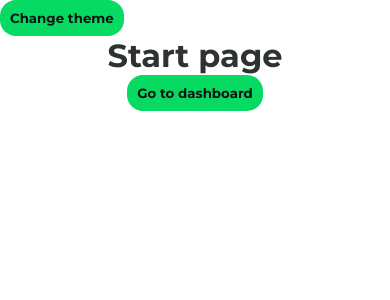
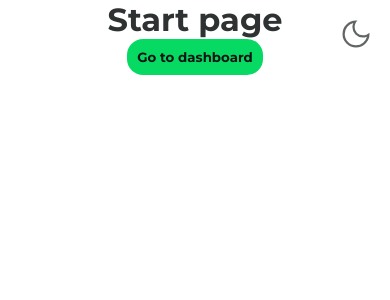
Before and after one commit to peedrofernandes/recipes-organizer, a React app: page / in a window 390 px wide. Shown: the top 300 px of the page. Built offline with nearby package versions, Linux system fonts and the light colour scheme.

Commit message:
Visual adjustments
Renamed dashboard to Recipes page, fixed some mobile issues with icons,
fixed bugs with Modal, etc.

```diff
--- a/src/ui/App.tsx
+++ b/src/ui/App.tsx
@@ -2,9 +2,10 @@ import React, { useContext, useState } from "react"
 import { BrowserRouter as Router, Routes, Route } from "react-router-dom"
 import styled, { createGlobalStyle, ThemeProvider } from "styled-components"
 import Button from "./components/Button"
-import ThemeContext, { ThemeContextProps } from "./context/ThemeContext"
-import ThemeContextProvider, { Theme, themesSet } from "./context/ThemeContext"
-import Dashboard from "./pages/Dashboard"
+import Layout from "./components/Layout"
+import ModalContextProvider from "./context/ModalContext"
+import ThemeContextProvider, { ThemeContext } from "./context/ThemeContext"
+import Recipes from "./pages/Recipes"
 import Start from "./pages/Start"
 
 const GlobalStyles = createGlobalStyle`
@@ -16,49 +17,26 @@ const GlobalStyles = createGlobalStyle`
   }
 `
 
-const Layout = styled.div`
-  position: relative;
-  width: 100%;
-  min-height: 100vh;
-  background-color: ${({ theme }) => theme.main.primaryV1};
-  color: ${({ theme }) => theme.main.contrastV1};
-`
-
 export default function App() {
-  const [theme, setTheme] = useState<Theme>(themesSet.light)
-
-  const ThemeContextValue: ThemeContextProps = [
-    theme,
-    () => {
-      const { dark, light } = themesSet;
-      const newTheme = theme === light ? dark : light;
-      setTheme(newTheme)
-    }
-  ]
-
-  const [,toggleTheme] = ThemeContextValue
 
   return (
     <>
-      <ThemeContext.Provider value={ThemeContextValue}>
-        <ThemeProvider theme={theme}>
+      <ThemeContextProvider>
+        <ModalContextProvider>
+
+          <GlobalStyles />
 
           <Layout>
-
-            <Button type="styled" onClick={toggleTheme} text="Change theme" />
-            <GlobalStyles />
-
             <Router>
               <Routes>
                 <Route path="/" element={<Start />} />
-                <Route path="/dashboard" element={<Dashboard />} />
+                <Route path="/recipes" element={<Recipes />} />
               </Routes>
             </Router>
-
           </Layout>
 
-        </ThemeProvider>
-      </ThemeContext.Provider>
+        </ModalContextProvider>
+      </ThemeContextProvider>
     </>
   )
 }
--- a/src/ui/components/Button.tsx
+++ b/src/ui/components/Button.tsx
@@ -23,13 +23,11 @@ const IconButton = styled.div`
 
   transition: 0.1s ease-in-out;
 
+  opacity: 0.75;
+
+  cursor: pointer;
   &:hover {
-    cursor: pointer;
-    transform: scale(1.2);
-  }
-
-  &:active {
-    transform: scale(1.1);
+    opacity: 1;
   }
 `
 
@@ -39,7 +37,7 @@ type ButtonProps = ({
 } | {
   type: "icon";
   children: React.ReactElement<typeof Icon>
-}) & { onClick?: () => any }
+}) & { onClick?: any }
 
 export default function Button(props: ButtonProps) {
   const { type, onClick } = props
--- a/src/ui/components/Icon.tsx
+++ b/src/ui/components/Icon.tsx
@@ -1,9 +1,9 @@
 import React, { ReactNode, useContext } from "react"
-import ThemeContext from "../context/ThemeContext"
+import { ThemeContext } from "../context/ThemeContext";
 
 
 export type IconProps = {
-  type: "Delete" | "Edit" | "NoRecipe" | "NoImage" | "AddRecipe" | "Plus";
+  type: "Delete" | "Edit" | "NoRecipe" | "NoImage" | "AddRecipe" | "Plus" | "DarkMode" | "Help";
   size?: number;
   color?: string;
 }
@@ -11,7 +11,7 @@ export type IconProps = {
 export default function Icon(props: IconProps) {
   const { type, size, color } = props
 
-  const [theme] = useContext(ThemeContext)
+  const { theme } = useContext(ThemeContext)
 
   const Svg = (props: {
     children: ReactNode,
@@ -65,6 +65,18 @@ export default function Icon(props: IconProps) {
           <path fill={color ?? theme.main.contrastV1} d="M19 13h-6v6h-2v-6H5v-2h6V5h2v6h6v2z"/>
         </Svg>
       )
+    case "DarkMode":
+      return (
+        <Svg size={size} viewBox={[0,0,48,48]}>
+          <path fill={color ?? theme.main.contrastV1} d="M24 42q-7.5 0-12.75-5.25T6 24q0-7.5 5.25-12.75T24 6q.4 0 .85.025.45.025 1.15.075-1.8 1.6-2.8 3.95-1 2.35-1 4.95 0 4.5 3.15 7.65Q28.5 25.8 33 25.8q2.6 0 4.95-.925T41.9 22.3q.05.6.075.975Q42 23.65 42 24q0 7.5-5.25 12.75T24 42Zm0-3q5.45 0 9.5-3.375t5.05-7.925q-1.25.55-2.675.825Q34.45 28.8 33 28.8q-5.75 0-9.775-4.025T19.2 15q0-1.2.25-2.575.25-1.375.9-3.125-4.9 1.35-8.125 5.475Q9 18.9 9 24q0 6.25 4.375 10.625T24 39Zm-.2-14.85Z"/>
+        </Svg>
+      )
+    case "Help":
+      return (
+        <Svg size={size} viewBox={[0,0,48,48]}>
+          <path fill={color ?? theme.main.contrastV1} d="M24.2 36.2q.9 0 1.525-.625.625-.625.625-1.525 0-.9-.625-1.525Q25.1 31.9 24.2 31.9q-.9 0-1.525.625-.625.625-.625 1.525 0 .9.625 1.525.625.625 1.525.625Zm-2.05-7.65h3.55q0-1.4.3-2.55t2.15-2.7q1.55-1.25 2.225-2.55.675-1.3.675-2.9 0-2.8-1.85-4.45-1.85-1.65-4.9-1.65-2.7 0-4.675 1.325Q17.65 14.4 16.8 16.75l3.15 1.2q.45-1.35 1.525-2.2 1.075-.85 2.675-.85 1.6 0 2.65.875 1.05.875 1.05 2.275 0 1.1-.675 2.075-.675.975-1.925 2.025-1.65 1.4-2.375 2.7-.725 1.3-.725 3.7ZM24 44.8q-4.3 0-8.075-1.65-3.775-1.65-6.6-4.475Q6.5 35.85 4.85 32.05 3.2 28.25 3.2 24q0-4.3 1.65-8.1t4.475-6.625q2.825-2.825 6.625-4.45T24 3.2q4.3 0 8.1 1.625t6.625 4.45q2.825 2.825 4.45 6.625t1.625 8.15q0 4.25-1.625 8.025-1.625 3.775-4.45 6.6Q35.9 41.5 32.1 43.15 28.3 44.8 24 44.8Z"/>
+        </Svg>
+      )
     default:
       return null;
   }
--- /dev/null
+++ b/src/ui/components/Layout.tsx
@@ -0,0 +1,53 @@
+import React, { ReactNode, useContext } from "react";
+import styled, { ThemeProvider } from "styled-components";
+import { ThemeContext } from "../context/ThemeContext";
+import Button from "./Button";
+import Icon from "./Icon";
+import Modal from "./Modal";
+
+const LayoutContainer = styled.div`
+  position: relative;
+  width: 100%;
+  min-height: 100vh;
+  background-color: ${({ theme }) => theme.main.primaryV1};
+  color: ${({ theme }) => theme.main.contrastV1};
+`
+
+const TopBar = styled.div`
+  position: fixed;
+  width: 100%;
+
+  display: flex;
+  justify-content: flex-end;
+  padding: 16px 16px 0 16px;
+`
+
+const FloatingButton = styled.div`
+  position: absolute;
+  top: 2px;
+  right: 2px;
+`
+
+export default function Layout(props: { children: ReactNode }) {
+  const { children } = props;
+
+  const { theme, toggleTheme } = useContext(ThemeContext);
+
+  return (
+    <ThemeProvider theme={theme}>
+
+      <Modal />
+
+      <LayoutContainer>
+          <TopBar>
+            <Button type="icon" onClick={() => toggleTheme()} >
+              <Icon type="DarkMode" size={36} />
+            </Button>
+          </TopBar>
+        {children}
+
+      </LayoutContainer>
+
+    </ThemeProvider>
+  )
+}
--- a/src/ui/components/Modal.tsx
+++ b/src/ui/components/Modal.tsx
@@ -1,13 +1,14 @@
-import React, { ReactNode } from "react"
+import React, { ReactNode, useContext } from "react"
 import styled from "styled-components"
+import { ModalContext } from "../context/ModalContext";
 import Form from "./Form";
 import { Grid, GridItem } from "./MaterialGrid";
 
 const ModalBackground = styled.div`
-  width: 100%;
-  height: 100%;
+  position: fixed;
+  width: 100vw;
+  height: 100vh;
   background-color: rgba(0, 0, 0, .6);
-  position: absolute;
   z-index: 1;
 
   display: flex;
@@ -25,25 +26,18 @@ const ModalBox = styled.div`
   overflow-y: auto;
 `
 
-type ModalProps = {
-  type: "CreateRecipe"
-} | {
-  type: "UpdateRecipe"
-} | {
-  type: "ConfirmRecipeDelete"
-} | {
-  type: "CreateIngredient"
-} | {
-  type: "UpdateIngredient"
-} | {
-  type: "ConfirmIngredientDelete"
-}
+export default function Modal() {
+  const { currentModal, setModal } = useContext(ModalContext)
 
-export default function Modal(props: ModalProps) {
-  const { type } = props;
+  function handleClick() {
+    console.log("Clicked on background!")
+    console.log(`Current modal: ${currentModal}`);
+    setModal("none")
+    console.log("Modal set to 'none'.");
+  }
 
   const ModalContainer = (props: { children: ReactNode }) => (
-    <ModalBackground>
+    <ModalBackground onClick={() => setModal("none")}>
       <Grid>
         <GridItem rAbs={{ xs: [1, 5], sm: [2, 8], md: [2, 12] }}>
           <ModalBox>
@@ -54,13 +48,16 @@ export default function Modal(props: ModalProps) {
     </ModalBackground>
   )
 
-  switch (type) {
+  switch (currentModal) {
+    case "none":
+      return null;
     case "CreateRecipe":
-
 
       return (
         <ModalContainer>
-          <h1>Criar nova receita</h1>
+
+          <h1>Nova receita</h1>
+
           <Form>
             <label>Nome*</label>
             <input type="text" name="name" placeholder="Nome" />
@@ -82,6 +79,33 @@ export default function Modal(props: ModalProps) {
       );
 
     case "UpdateRecipe":
+
+      return (
+        <ModalContainer>
+
+          <h1>Nova receita</h1>
+
+          <Form>
+            <label>Nome*</label>
+            <input type="text" name="name" placeholder="Nome" />
+
+            <label>Descrição</label>
+            <input type="text" name="description" placeholder="Descrição" />
+
+            <label>Tipo*</label>
+            <select name="type">
+              <option value="Week">Receita de semana</option>
+              <option value="Weekend">Receita de fim de semana</option>
+              <option value="Both">Ambos</option>
+            </select>
+
+            <label>Imagem</label>
+            <input type="file" accept="image/png, image/gif, image/jpeg" title=" Selecione" />
+          </Form>
+
+        </ModalContainer>
+      )
+
     case "ConfirmRecipeDelete":
     case "CreateIngredient":
     case "UpdateIngredient":
--- a/src/ui/components/RecipeCard.tsx
+++ b/src/ui/components/RecipeCard.tsx
@@ -1,6 +1,7 @@
 import React, { Component, ReactNode, useContext } from "react"
 import styled, { StyledComponent } from "styled-components"
 import { AtLeastOne } from "../../types/AtLeastOne"
+import { ModalContext } from "../context/ModalContext";
 import ThemeContext from "../context/ThemeContext";
 import Button from "./Button";
 import Icon from "./Icon";
@@ -43,10 +44,13 @@ const CardContainer = styled.div<{
 
   z-index: 0;
 
-  &:hover {
-    transform: scale(1.02);
+  ${({ status, theme }) => status === "inactive" && `
     cursor: pointer;
-  }
+
+    &:hover {
+      background-color: ${theme.main.primaryV1}
+    }
+  `}
 `;
 
 const TypeSpan = styled.span`
@@ -103,6 +107,7 @@ const isActive = (props: RecipeCardProps): props is {
 } => props.status === "active"
 
 export default function RecipeCard(props: RecipeCardProps) {
+  const { setModal } = useContext(ModalContext)
 
   if (isActive(props)) {
     const { name, options, type } = props;
@@ -128,6 +133,9 @@ export default function RecipeCard(props: RecipeCardProps) {
             {options?.description && <p>{options.description}</p>}
           </div>
           <div>
+            <Button type="icon" onClick={() => setModal("UpdateRecipe")}>
+              <Icon type="Edit" size={24}/>
+            </Button>
             <Button type="icon">
               <Icon type="Delete" size={24} color="red" />
             </Button>
@@ -138,7 +146,7 @@ export default function RecipeCard(props: RecipeCardProps) {
     )
   } else {
     return (
-      <CardContainer status="inactive">
+      <CardContainer status="inactive" onClick={() => setModal("CreateRecipe")}>
         <Icon type="AddRecipe" size={48} />
         <Icon type="Plus" size={24} />
       </CardContainer>
--- /dev/null
+++ b/src/ui/context/ModalContext.tsx
@@ -0,0 +1,39 @@
+import React, { createContext, ReactNode, useState } from "react";
+
+// // type ModalProps = {
+// //   type: "CreateRecipe"
+// // } | {
+// //   type: "UpdateRecipe"
+// // } | {
+// //   type: "ConfirmRecipeDelete"
+// // } | {
+// //   type: "CreateIngredient"
+// // } | {
+// //   type: "UpdateIngredient"
+// // } | {
+// //   type: "ConfirmIngredientDelete"
+// // }
+
+type ModalOptions = "none" | "CreateRecipe" | "UpdateRecipe" | "ConfirmRecipeDelete" | "CreateIngredient" | "UpdateIngredient" | "ConfirmIngredientDelete";
+
+type ModalContextType = {
+  currentModal: ModalOptions;
+  setModal: (modal: ModalOptions) => void
+}
+
+export const ModalContext = createContext<ModalContextType>({
+  currentModal: "none",
+  setModal: () => { }
+})
+
+export default function ModalContextProvider(props: { children: ReactNode }) {
+  const { children } = props
+
+  const [modal, setModal] = useState<ModalOptions>("none")
+
+  return (
+    <ModalContext.Provider value={{ currentModal: modal, setModal }}>
+      {children}
+    </ModalContext.Provider>
+  )
+}
--- a/src/ui/context/ThemeContext.tsx
+++ b/src/ui/context/ThemeContext.tsx
@@ -1,4 +1,5 @@
-import { createContext } from "react";
+import React from "react";
+import { createContext, ReactNode, useState } from "react";
 
 export type Theme = {
   main: {
@@ -63,10 +64,32 @@ export const themesSet: ThemesSet = {
   }
 }
 
-export type ThemeContextProps = [Theme, () => void]
+export type ThemeContextValue = {
+  theme: Theme;
+  toggleTheme: () => void
+}
 
-const ThemeContext = createContext<ThemeContextProps>(
-  [themesSet.light, () => { }]
-)
+export const ThemeContext = createContext<ThemeContextValue>({
+  theme: themesSet.light,
+  toggleTheme: () => {}
+})
 
-export default ThemeContext
+export default function ThemeContextProvider(props: { children: ReactNode }) {
+  const { children } = props;
+
+  const [theme, setTheme] = useState<Theme>(themesSet.light);
+
+  const toggleTheme = () => {
+    const newTheme: Theme = (theme === themesSet.light) ? themesSet.dark : themesSet.light;
+
+    console.log("Toggle theme!")
+
+    setTheme(newTheme);
+  }
+
+  return (
+    <ThemeContext.Provider value={{ theme, toggleTheme }}>
+      {children}
+    </ThemeContext.Provider>
+  )
+}
--- a/src/ui/pages/Dashboard.tsx
+++ b/src/ui/pages/Recipes.tsx
@@ -1,4 +1,4 @@
-import React from "react"
+import React, { useContext } from "react"
 import styled from "styled-components"
 import { AtLeastOne } from "../../types/AtLeastOne"
 import { Grid, GridItem } from "../components/MaterialGrid"
@@ -6,16 +6,16 @@ import RecipeCard from "../components/RecipeCard"
 import Modal from "../components/Modal"
 import { Link } from "react-router-dom"
 import Button from "../components/Button"
+import { ModalContext } from "../context/ModalContext"
+import Icon from "../components/Icon"
+import { ThemeContext } from "../context/ThemeContext"
 
-const Box = styled.div<{
-  height?: string
-  color?: string
-}>`
-  background-color: ${props => props.color ? props.color : "black"};
-  width: 100%;
-  /* padding-bottom: 56.25%; */
-  /* height: 200px; */
-  /* height: ${props => props.height ? props.height : "200px"}; */
+const BottomBar = styled.nav`
+  position: fixed;
+  bottom: 0;
+  display: flex;
+  justify-content: flex-start;
+  padding: 0 16px 16px 16px;
 `
 
 const Title = styled.h1`
@@ -24,6 +24,8 @@ const Title = styled.h1`
 `
 
 export default function Dashboard() {
+  const { theme } = useContext(ThemeContext)
+
   const recipes: {
     name: string
     type: "Week" | "Weekend" | "Both"
@@ -66,11 +68,14 @@ export default function Dashboard() {
   return (
     <div>
 
-      <Link to="/">
-        <Button type="styled" text="Help"/>
-      </Link>
+      <BottomBar>
+        <Link to="/">
+          <Button type="icon">
+            <Icon type="Help" color={theme.color.primaryV1} />
+          </Button>
+        </Link>
+      </BottomBar>
 
-      {/* <Modal type="CreateRecipe" /> */}
       <Title>Recipes Organizer</Title>
       <Grid>
         {recipes.map((recipe) => {
--- a/src/ui/pages/Start.tsx
+++ b/src/ui/pages/Start.tsx
@@ -17,7 +17,7 @@ export default function Start() {
     <StartPage>
       <h1>Start page</h1>
 
-      <Link to="/dashboard">
+      <Link to="/recipes">
         <Button type="styled" text="Go to dashboard" />
       </Link>
 
```
